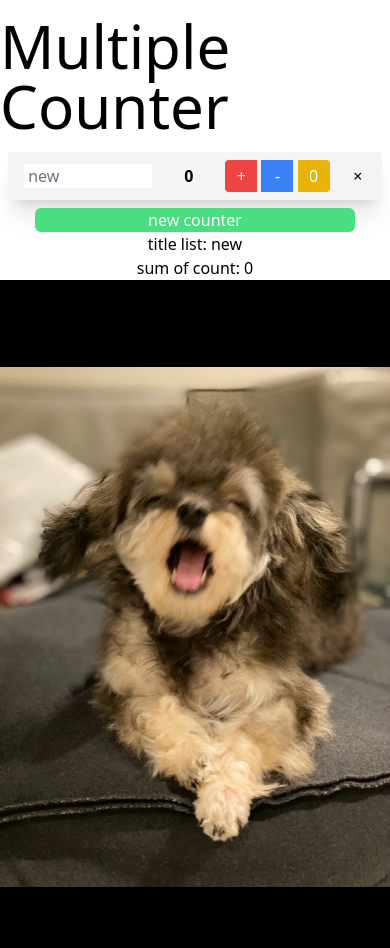
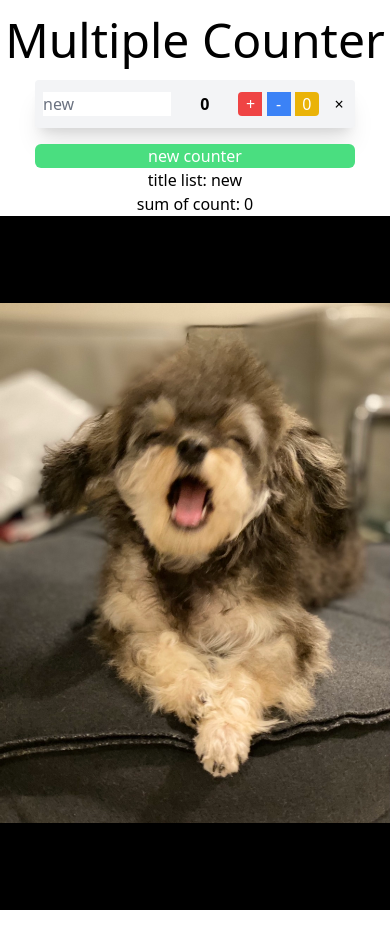
Before and after one commit to nagi4205/multiple-counter-app, a SvelteKit app: page / in a window 390 px wide. Shown: the top 948 px of the page. After the commit the page ends 910 px from the top, so only its background shows below. Built offline with nearby package versions, Linux system fonts and the light colour scheme.

Commit message:
レスポンシブ対応するためにレイアウトを調整

```diff
--- a/src/routes/Counter.svelte
+++ b/src/routes/Counter.svelte
@@ -50,19 +50,19 @@ const changeTitle = (counterId: number, event: Event): void => {
 
 <div class="flex flex-col items-center">
 	{#each counters as counter (counter.id)}
-	<div class="w-fit h-12 rounded border-solide bg-gray-100 shadow-xl flex items-center justify-between mb-2">
-		<input type="text" class="text-gray-500 mx-4 px-1 w-32" value={counter.title} on:input={(event) => changeTitle(counter.id, event)}>
-		<div class=" font-bold px-4">{counter.count}</div>
-			<div class="px-4">
-					<button on:click={() => increment(counter.id)} class="bg-red-500 rounded-l w-8 h-8 text-white" tabindex="-1">+</button>
-					<button on:click={() => decrement(counter.id)} class="bg-blue-500 w-8 h-8 text-white" tabindex="-1">-</button>
-					<button on:click={() => reset(counter.id)} class="bg-yellow-500 rounded-r w-8 h-8 text-white" tabindex="-1">0</button>
-					<button on:click={() => removeCounter(counter.id)} class="w-8 h-8 pl-4" tabindex="-1">×</button>
+	<div class="w-80 xs:w-96 h-12 rounded border-solide bg-gray-100 shadow-xl flex items-center justify-between mb-4">
+		<input type="text" class="text-gray-500 mx-2 xs:mx-4 w-32" value={counter.title} on:input={(event) => changeTitle(counter.id, event)}>
+		<div class=" font-bold px-2">{counter.count}</div>
+			<div class="px-2">
+					<button on:click={() => increment(counter.id)} class="bg-red-500 rounded-l w-6 h-6 text-white" tabindex="-1">+</button>
+					<button on:click={() => decrement(counter.id)} class="bg-blue-500 w-6 h-6 text-white" tabindex="-1">-</button>
+					<button on:click={() => reset(counter.id)} class="bg-yellow-500 rounded-r w-6 h-6 text-white" tabindex="-1">0</button>
+					<button on:click={() => removeCounter(counter.id)} class="w-6 h-6 pl-2" tabindex="-1">×</button>
 			</div>
 	</div>
 	{/each}
 
-	<button class="max-w-sm w-80 rounded-md bg-green-400 text-white" on:click={addCounter} tabindex="-1">new counter</button>
+	<button class="w-80 xs:w-96 rounded-md bg-green-400 text-white" on:click={addCounter} tabindex="-1">new counter</button>
 
 	<div class="w-full text-center">
 		<!-- <div>title list: {counters.map(c => c.title).join(', ')}</div> -->
--- a/src/routes/Header.svelte
+++ b/src/routes/Header.svelte
@@ -1,5 +1,5 @@
 <header>
 	<div class="flex justify-center">
-		<h1 class="py-4 text-6xl">Multiple Counter</h1>
+		<h1 class="py-4 text-4xl xxs:text-5xl xs:text-6xl">Multiple Counter</h1>
 	</div>
 </header>
--- a/tailwind.config.js
+++ b/tailwind.config.js
@@ -2,6 +2,10 @@
 export default {
   content: ['./src/**/*.{html,js,svelte,ts}'],
   theme: {
+    screens: {
+      xxs: '353px',
+      xs: '480px',
+    },
     extend: {},
   },
   plugins: [],
```
